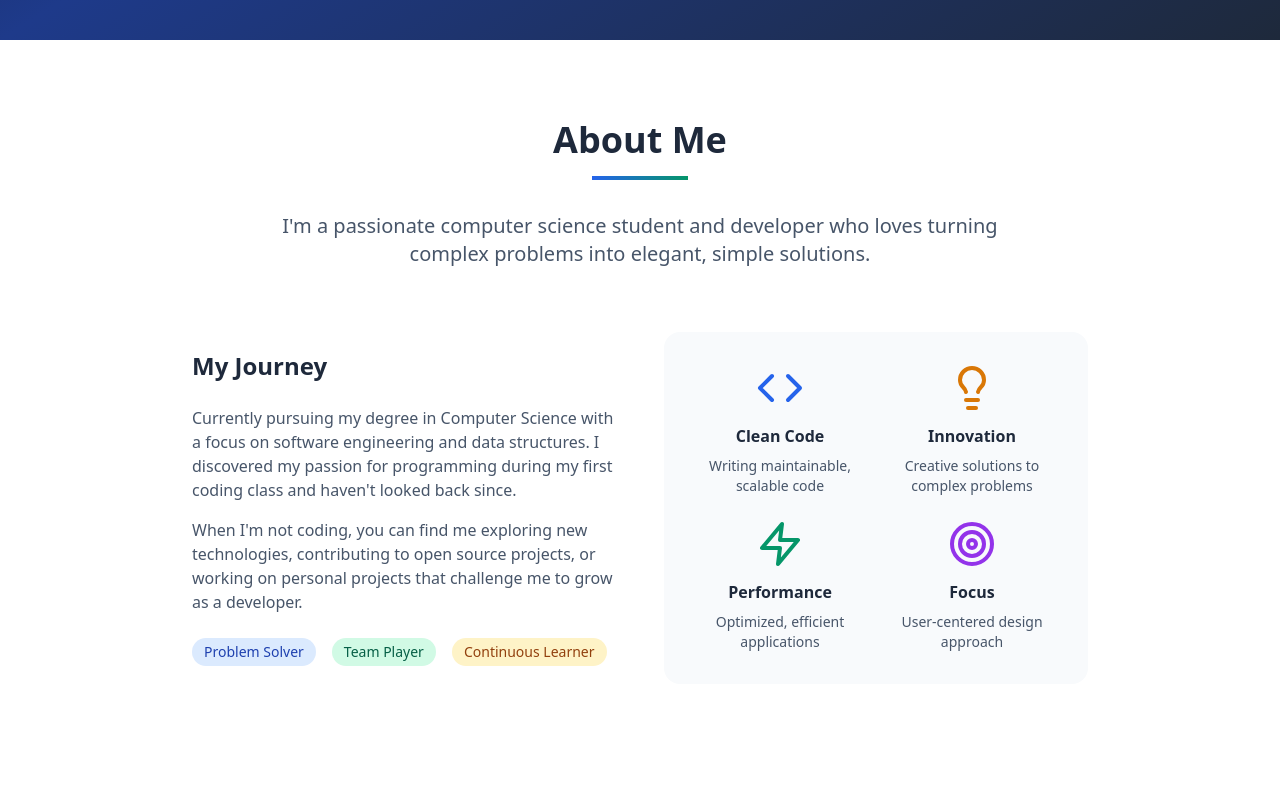
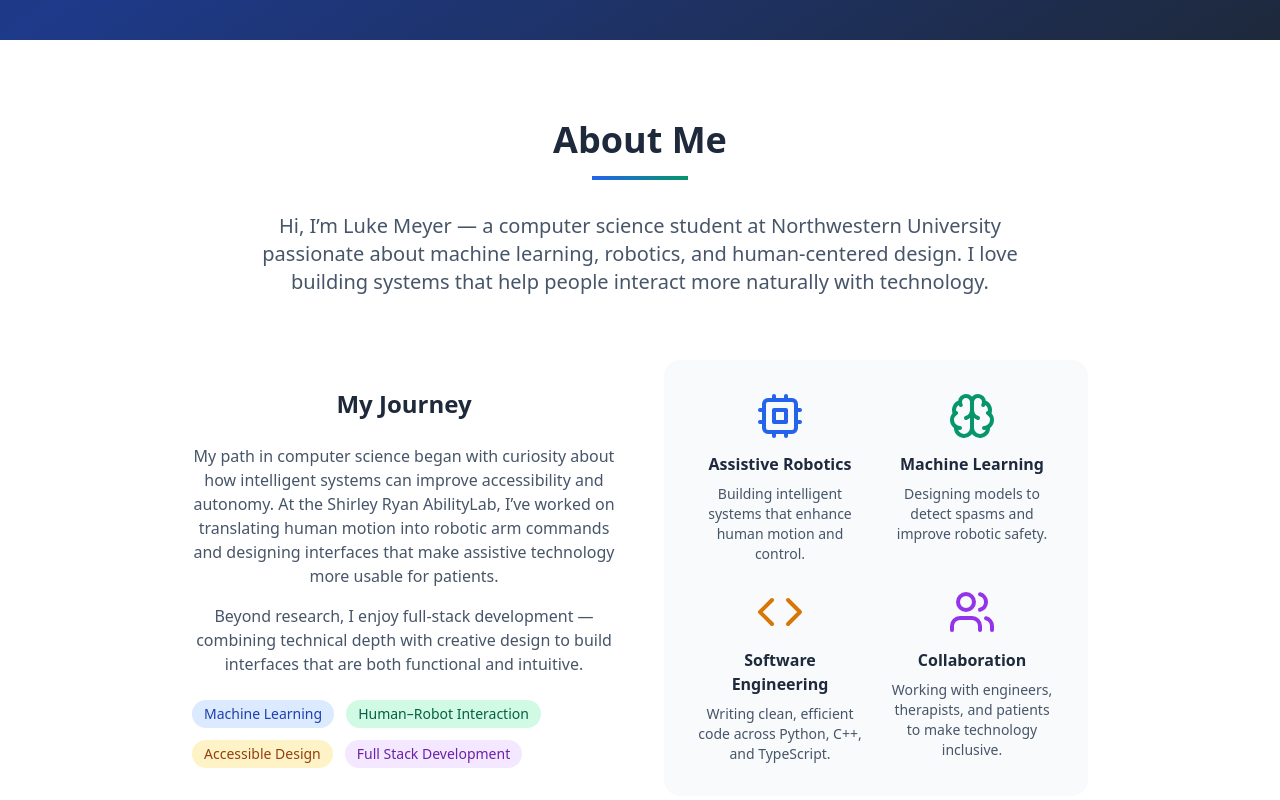
Before and after one commit to Luke-Meyer-hue/cs-website, a React (Vite) app: page / in a window 1280 px wide. Shown: the part 760-1560 px from the top of the page. Built offline with nearby package versions, Linux system fonts and the light colour scheme.

Commit message:
Personal About Changes

```diff
--- a/src/components/About.tsx
+++ b/src/components/About.tsx
@@ -1,71 +1,93 @@
 import React from 'react';
-import { Code, Lightbulb, Zap, Target } from 'lucide-react';
+import { Cpu, Brain, Code, Users } from 'lucide-react';
 
 const About: React.FC = () => {
   return (
     <section id="about" className="py-20 bg-white">
       <div className="container mx-auto px-6">
-        <div className="max-w-4xl mx-auto">
-          <div className="text-center mb-16">
+        <article className="max-w-4xl mx-auto text-center">
+          <header className="mb-16">
             <h2 className="text-4xl font-bold text-slate-800 mb-4">About Me</h2>
             <div className="w-24 h-1 bg-gradient-to-r from-blue-600 to-emerald-600 mx-auto mb-8"></div>
             <p className="text-xl text-slate-600 max-w-3xl mx-auto">
-              I'm a passionate computer science student and developer who loves turning complex problems
-              into elegant, simple solutions.
+              Hi, I’m Luke Meyer — a computer science student at Northwestern University passionate about
+              machine learning, robotics, and human-centered design. I love building systems that help people
+              interact more naturally with technology.
             </p>
-          </div>
+          </header>
 
           <div className="grid md:grid-cols-2 gap-12 items-center mb-16">
+            {/* Left side — personal background */}
             <div>
               <h3 className="text-2xl font-semibold text-slate-800 mb-6">My Journey</h3>
               <p className="text-slate-600 mb-4">
-                Currently pursuing my degree in Computer Science with a focus on software engineering
-                and data structures. I discovered my passion for programming during my first coding class
-                and haven't looked back since.
+                My path in computer science began with curiosity about how intelligent systems can improve
+                accessibility and autonomy. At the Shirley Ryan AbilityLab, I’ve worked on translating human
+                motion into robotic arm commands and designing interfaces that make assistive technology
+                more usable for patients.
               </p>
               <p className="text-slate-600 mb-6">
-                When I'm not coding, you can find me exploring new technologies, contributing to open
-                source projects, or working on personal projects that challenge me to grow as a developer.
+                Beyond research, I enjoy full-stack development — combining technical depth with creative
+                design to build interfaces that are both functional and intuitive.
               </p>
-              <div className="flex flex-wrap gap-4">
-                <span className="bg-blue-100 text-blue-800 px-3 py-1 rounded-full text-sm font-medium">
-                  Problem Solver
-                </span>
-                <span className="bg-emerald-100 text-emerald-800 px-3 py-1 rounded-full text-sm font-medium">
-                  Team Player
-                </span>
-                <span className="bg-amber-100 text-amber-800 px-3 py-1 rounded-full text-sm font-medium">
-                  Continuous Learner
-                </span>
-              </div>
+              <ul className="flex flex-wrap gap-3 justify-center md:justify-start">
+                <li className="bg-blue-100 text-blue-800 px-3 py-1 rounded-full text-sm font-medium">
+                  Machine Learning
+                </li>
+                <li className="bg-emerald-100 text-emerald-800 px-3 py-1 rounded-full text-sm font-medium">
+                  Human–Robot Interaction
+                </li>
+                <li className="bg-amber-100 text-amber-800 px-3 py-1 rounded-full text-sm font-medium">
+                  Accessible Design
+                </li>
+                <li className="bg-purple-100 text-purple-800 px-3 py-1 rounded-full text-sm font-medium">
+                  Full Stack Development
+                </li>
+              </ul>
             </div>
 
+            {/* Right side — core focus areas */}
             <div className="bg-slate-50 p-8 rounded-2xl">
               <div className="grid grid-cols-2 gap-6">
                 <div className="text-center">
-                  <Code className="w-12 h-12 text-blue-600 mx-auto mb-3" />
-                  <h4 className="font-semibold text-slate-800 mb-2">Clean Code</h4>
-                  <p className="text-sm text-slate-600">Writing maintainable, scalable code</p>
+                  <Cpu className="w-12 h-12 text-blue-600 mx-auto mb-3" aria-hidden="true" />
+                  <h4 className="font-semibold text-slate-800 mb-2">Assistive Robotics</h4>
+                  <p className="text-sm text-slate-600">
+                    Building intelligent systems that enhance human motion and control.
+                  </p>
                 </div>
                 <div className="text-center">
-                  <Lightbulb className="w-12 h-12 text-amber-600 mx-auto mb-3" />
-                  <h4 className="font-semibold text-slate-800 mb-2">Innovation</h4>
-                  <p className="text-sm text-slate-600">Creative solutions to complex problems</p>
+                  <Brain className="w-12 h-12 text-emerald-600 mx-auto mb-3" aria-hidden="true" />
+                  <h4 className="font-semibold text-slate-800 mb-2">Machine Learning</h4>
+                  <p className="text-sm text-slate-600">
+                    Designing models to detect spasms and improve robotic safety.
+                  </p>
                 </div>
                 <div className="text-center">
-                  <Zap className="w-12 h-12 text-emerald-600 mx-auto mb-3" />
-                  <h4 className="font-semibold text-slate-800 mb-2">Performance</h4>
-                  <p className="text-sm text-slate-600">Optimized, efficient applications</p>
+                  <Code className="w-12 h-12 text-amber-600 mx-auto mb-3" aria-hidden="true" />
+                  <h4 className="font-semibold text-slate-800 mb-2">Software Engineering</h4>
+                  <p className="text-sm text-slate-600">
+                    Writing clean, efficient code across Python, C++, and TypeScript.
+                  </p>
                 </div>
                 <div className="text-center">
-                  <Target className="w-12 h-12 text-purple-600 mx-auto mb-3" />
-                  <h4 className="font-semibold text-slate-800 mb-2">Focus</h4>
-                  <p className="text-sm text-slate-600">User-centered design approach</p>
+                  <Users className="w-12 h-12 text-purple-600 mx-auto mb-3" aria-hidden="true" />
+                  <h4 className="font-semibold text-slate-800 mb-2">Collaboration</h4>
+                  <p className="text-sm text-slate-600">
+                    Working with engineers, therapists, and patients to make technology inclusive.
+                  </p>
                 </div>
               </div>
             </div>
           </div>
-        </div>
+
+          <footer>
+            <p className="text-slate-500 text-sm max-w-2xl mx-auto">
+              I’m always eager to explore new technologies and projects that bridge human ability
+              and intelligent systems. Let’s build something that makes a difference.
+            </p>
+          </footer>
+        </article>
       </div>
     </section>
   );
```
